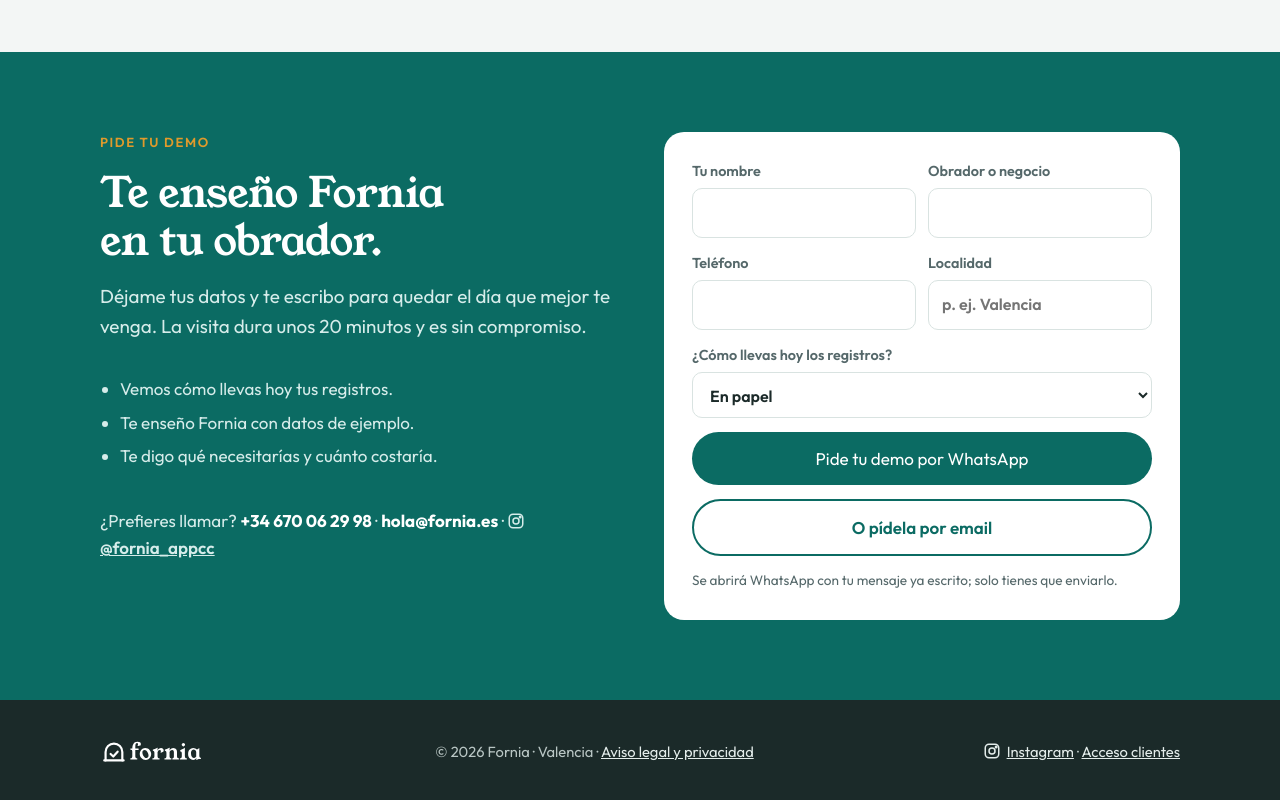
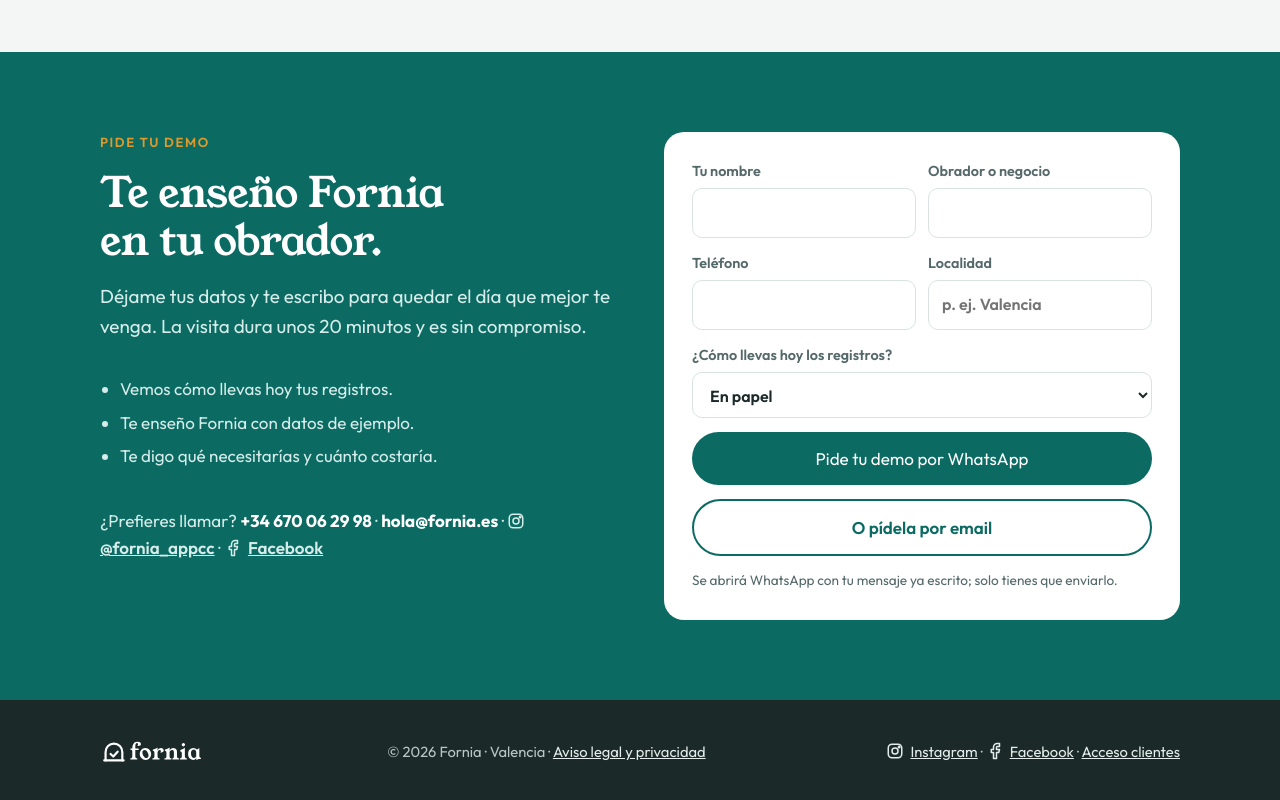
Before and after one commit to Leidyc13/fornia-web, a plain HTML site: page index.html in a window 1280 px wide. Shown: the part 5257-6057 px from the top of the page. Drawn offline with Linux system fonts and the light colour scheme.

Commit message:
Añade enlace a Facebook

```diff
--- a/index.html
+++ b/index.html
@@ -25,7 +25,7 @@
  "@graph": [
   {
    "@type": "Organization",
-   "sameAs": ["https://www.instagram.com/fornia_appcc/"],
+   "sameAs": ["https://www.instagram.com/fornia_appcc/", "https://www.facebook.com/profile.php?id=61596803003876"],
    "@id": "https://fornia.es/#org",
    "name": "Fornia",
    "url": "https://fornia.es/",
@@ -403,7 +403,7 @@ footer a{color:#e3ecea}
     <h2 id="t-demo">Te enseño Fornia en tu obrador.</h2>
     <p class="lead">Déjame tus datos y te escribo para quedar el día que mejor te venga. La visita dura unos 20 minutos y es sin compromiso.</p>
     <ul><li>Vemos cómo llevas hoy tus registros.</li><li>Te enseño Fornia con datos de ejemplo.</li><li>Te digo qué necesitarías y cuánto costaría.</li></ul>
-    <p class="direct">¿Prefieres llamar? <b>+34 670 06 29 98</b> · <b>hola@fornia.es</b> · <a href="https://www.instagram.com/fornia_appcc/" target="_blank" rel="noopener" style="color:inherit;font-weight:600"><svg aria-hidden="true" viewBox="0 0 24 24" width="18" height="18" fill="none" stroke="currentColor" stroke-width="2" stroke-linecap="round" stroke-linejoin="round" style="vertical-align:-3px;margin-right:6px"><rect x="3" y="3" width="18" height="18" rx="5"/><circle cx="12" cy="12" r="4"/><circle cx="17.5" cy="6.5" r="1" fill="currentColor"/></svg>@fornia_appcc</a></p>
+    <p class="direct">¿Prefieres llamar? <b>+34 670 06 29 98</b> · <b>hola@fornia.es</b> · <a href="https://www.instagram.com/fornia_appcc/" target="_blank" rel="noopener" style="color:inherit;font-weight:600"><svg aria-hidden="true" viewBox="0 0 24 24" width="18" height="18" fill="none" stroke="currentColor" stroke-width="2" stroke-linecap="round" stroke-linejoin="round" style="vertical-align:-3px;margin-right:6px"><rect x="3" y="3" width="18" height="18" rx="5"/><circle cx="12" cy="12" r="4"/><circle cx="17.5" cy="6.5" r="1" fill="currentColor"/></svg>@fornia_appcc</a> · <a href="https://www.facebook.com/profile.php?id=61596803003876" target="_blank" rel="noopener" style="color:inherit;font-weight:600"><svg aria-hidden="true" viewBox="0 0 24 24" width="18" height="18" fill="none" stroke="currentColor" stroke-width="2" stroke-linecap="round" stroke-linejoin="round" style="vertical-align:-3px;margin-right:6px"><path d="M18 2h-3a5 5 0 0 0-5 5v3H7v4h3v8h4v-8h3l1-4h-4V7a1 1 0 0 1 1-1h3z"/></svg>Facebook</a></p>
   </div>
   <form id="fDemo" novalidate>
     <div class="row2"><label for="dN">Tu nombre<input id="dN" name="nombre" autocomplete="name" required></label><label for="dO">Obrador o negocio<input id="dO" name="obrador" autocomplete="organization" required></label></div>
@@ -419,7 +419,7 @@ footer a{color:#e3ecea}
 <footer><div class="wrap">
   <img src="img/fornia-logo-blanco.svg" alt="Fornia" width="150" height="32">
   <p>© 2026 Fornia · Valencia · <a href="aviso-legal.html">Aviso legal y privacidad</a></p>
-  <p><a href="https://www.instagram.com/fornia_appcc/" target="_blank" rel="noopener" aria-label="Fornia en Instagram"><svg aria-hidden="true" viewBox="0 0 24 24" width="18" height="18" fill="none" stroke="currentColor" stroke-width="2" stroke-linecap="round" stroke-linejoin="round" style="vertical-align:-3px;margin-right:6px"><rect x="3" y="3" width="18" height="18" rx="5"/><circle cx="12" cy="12" r="4"/><circle cx="17.5" cy="6.5" r="1" fill="currentColor"/></svg>Instagram</a> · <a href="https://app.fornia.es/">Acceso clientes</a></p>
+  <p><a href="https://www.instagram.com/fornia_appcc/" target="_blank" rel="noopener" aria-label="Fornia en Instagram"><svg aria-hidden="true" viewBox="0 0 24 24" width="18" height="18" fill="none" stroke="currentColor" stroke-width="2" stroke-linecap="round" stroke-linejoin="round" style="vertical-align:-3px;margin-right:6px"><rect x="3" y="3" width="18" height="18" rx="5"/><circle cx="12" cy="12" r="4"/><circle cx="17.5" cy="6.5" r="1" fill="currentColor"/></svg>Instagram</a> · <a href="https://www.facebook.com/profile.php?id=61596803003876" target="_blank" rel="noopener" aria-label="Fornia en Facebook"><svg aria-hidden="true" viewBox="0 0 24 24" width="18" height="18" fill="none" stroke="currentColor" stroke-width="2" stroke-linecap="round" stroke-linejoin="round" style="vertical-align:-3px;margin-right:6px"><path d="M18 2h-3a5 5 0 0 0-5 5v3H7v4h3v8h4v-8h3l1-4h-4V7a1 1 0 0 1 1-1h3z"/></svg>Facebook</a> · <a href="https://app.fornia.es/">Acceso clientes</a></p>
 </div></footer>
 
 <script>
```
